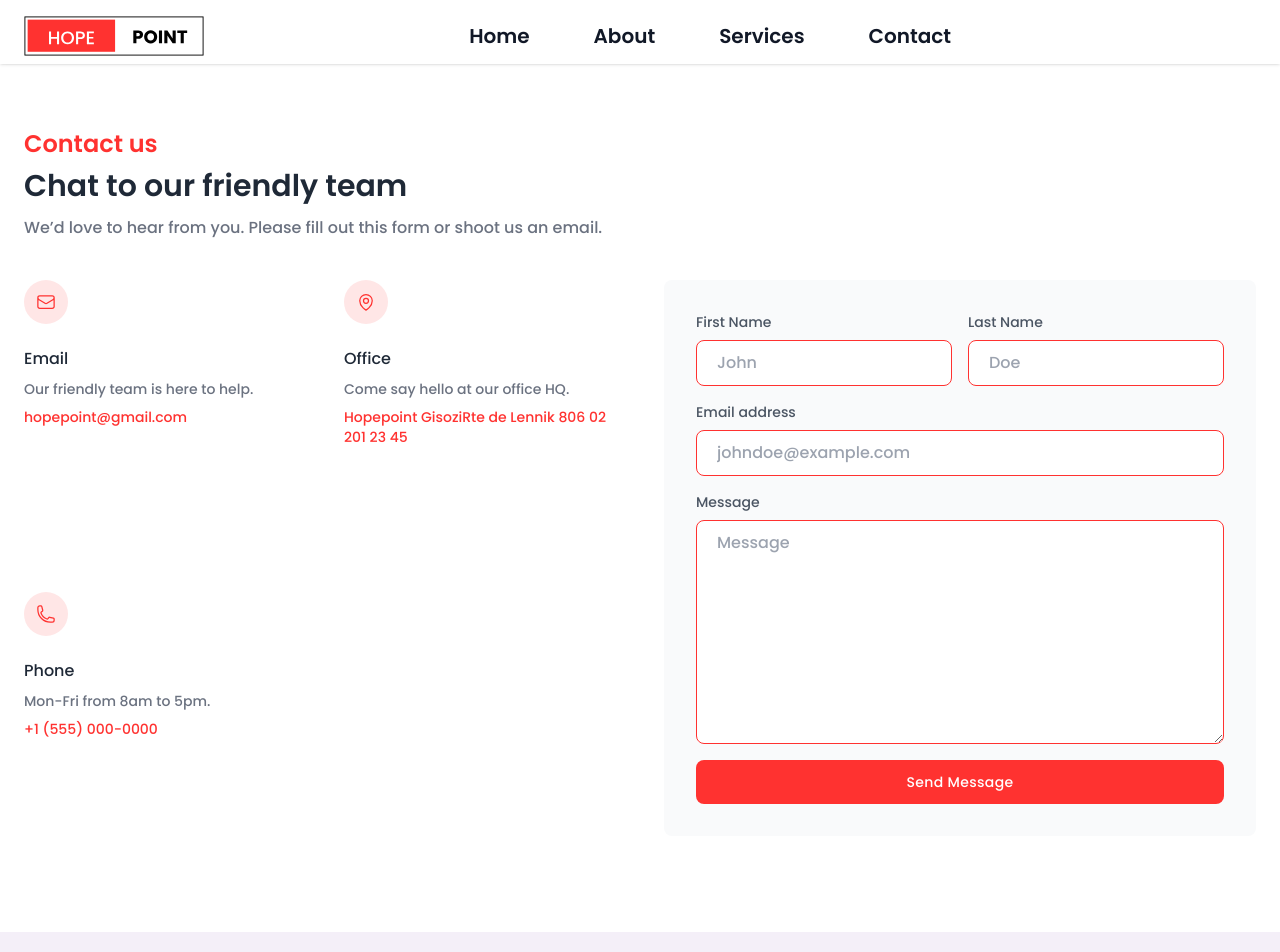
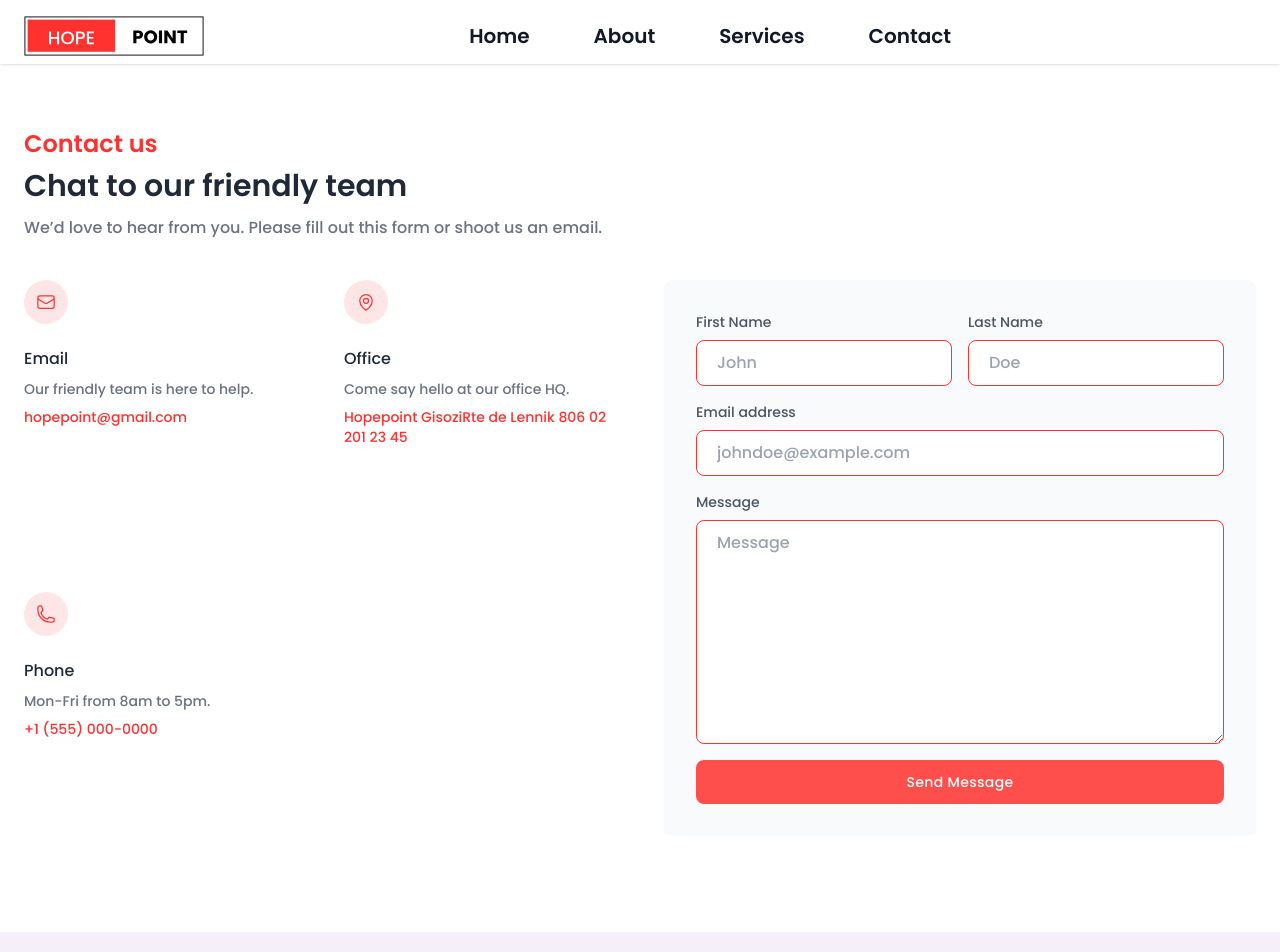
Before and after one commit to creativaPoetaLtd/hope-point-fn, a React (Vite) app: page /Contact in a window 1280 px wide. Shown: the top 952 px of the page. Built offline with nearby package versions, Linux system fonts and the light colour scheme.

Commit message:
Fixing the button send message

```diff
--- a/src/components/Contact/Contact.tsx
+++ b/src/components/Contact/Contact.tsx
@@ -70,7 +70,7 @@ const Contact = () => {
                                 <label className="block mb-2 text-sm text-gray-600 ">Message</label>
                                 <textarea className="block w-full h-32 px-5 py-2.5 mt-2 text-gray-700 placeholder-gray-400 bg-white border border-[#FF3230] rounded-lg md:h-56  focus:border-[#FF3230]  focus:ring-[#FF3230] focus:outline-none focus:ring focus:ring-opacity-40" placeholder="Message"></textarea>
                             </div>
-                            <button className="w-full px-6 py-3 mt-4 text-sm font-medium tracking-wide text-white capitalize transition-colors duration-300 transform bg-[#FF3230] rounded-lg hover:bg-blue-400 focus:outline-none focus:ring focus:ring-blue-300 focus:ring-opacity-50">
+                            <button className="w-full px-6 py-3 mt-4 text-sm font-medium tracking-wide text-white capitalize transition-colors duration-300 transform bg-[#ff4f4d] rounded-lg hover:bg-[#ff7d7b] focus:outline-none focus:ring focus:ring-[#ff4f4d] focus:ring-opacity-50">
                                 Send message
                             </button>
                         </form>
```
